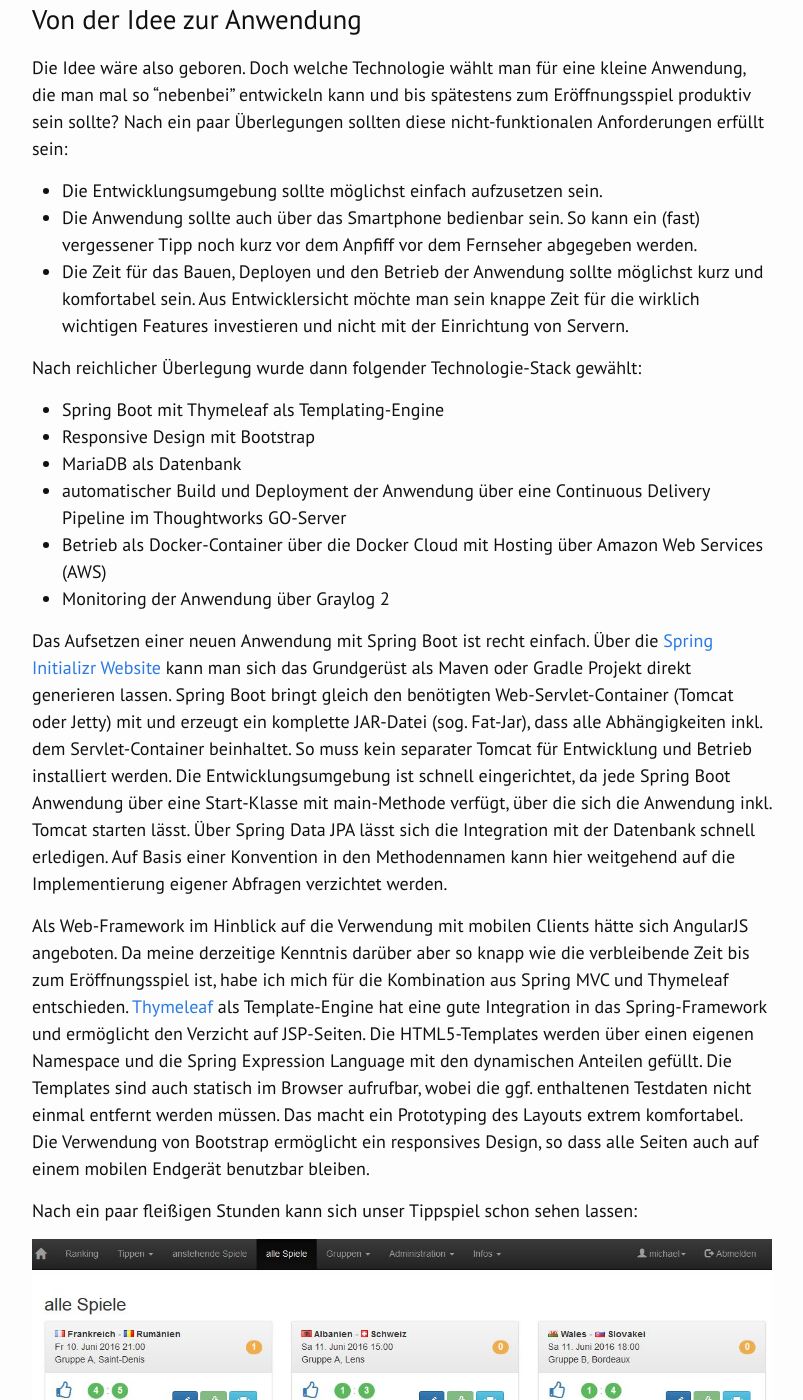
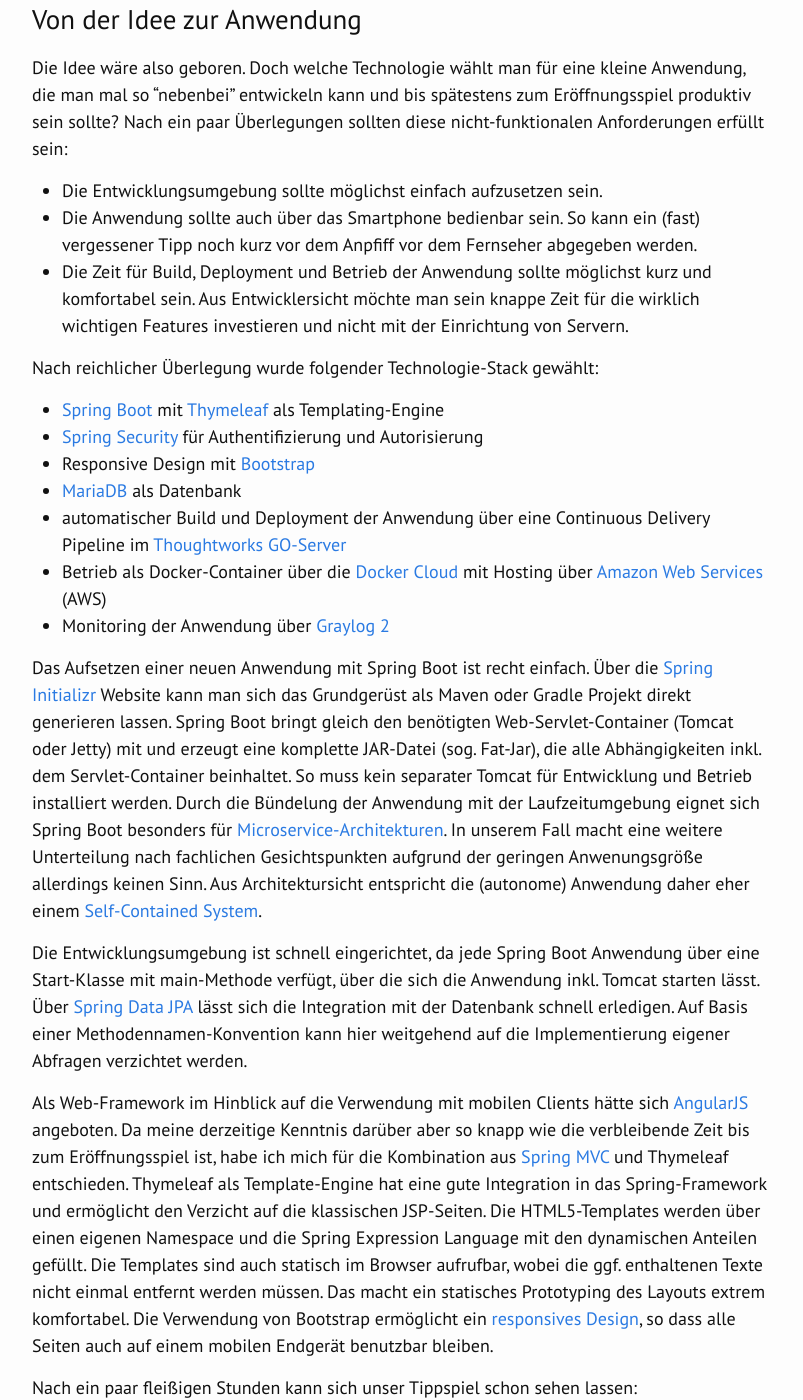
Before and after one commit to opitzconsulting/opitzconsulting.github.io, a Jekyll site: the page built from _posts/2016-05-30-fredbet-cloud.md, in a window 1280 px wide and 1400 px high, scrolled down 423 px. Shown: the whole window, without its empty margins (238-1041 px from the left). Built offline with Jekyll 4.4.1, drawn with Linux system fonts in a browser that asks for light colours; nearby versions of some CDN libraries; some of the changed text lies outside the part shown.

Commit message:
update article

```diff
--- a/_posts/2016-05-30-fredbet-cloud.md
+++ b/_posts/2016-05-30-fredbet-cloud.md
@@ -22,20 +22,23 @@ Die Idee wäre also geboren. Doch welche Technologie wählt man für eine kleine
 
 - Die Entwicklungsumgebung sollte möglichst einfach aufzusetzen sein.
 - Die Anwendung sollte auch über das Smartphone bedienbar sein. So kann ein (fast) vergessener Tipp noch kurz vor dem Anpfiff vor dem Fernseher abgegeben werden.
-- Die Zeit für das Bauen, Deployen und den Betrieb der Anwendung sollte möglichst kurz und komfortabel sein. Aus Entwicklersicht möchte man sein knappe Zeit für die wirklich wichtigen Features investieren und nicht mit der Einrichtung von Servern.
+- Die Zeit für Build, Deployment und Betrieb der Anwendung sollte möglichst kurz und komfortabel sein. Aus Entwicklersicht möchte man sein knappe Zeit für die wirklich wichtigen Features investieren und nicht mit der Einrichtung von Servern.
 
-Nach reichlicher Überlegung wurde dann folgender Technologie-Stack gewählt:
+Nach reichlicher Überlegung wurde folgender Technologie-Stack gewählt:
 
-- Spring Boot mit Thymeleaf als Templating-Engine
-- Responsive Design mit Bootstrap
-- MariaDB als Datenbank
-- automatischer Build und Deployment der Anwendung über eine Continuous Delivery Pipeline im Thoughtworks GO-Server
-- Betrieb als Docker-Container über die Docker Cloud mit Hosting über Amazon Web Services (AWS)
-- Monitoring der Anwendung über Graylog 2
+- [Spring Boot](http://projects.spring.io/spring-boot/) mit [Thymeleaf](http://www.thymeleaf.org/) als Templating-Engine
+- [Spring Security](http://projects.spring.io/spring-security/) für Authentifizierung und Autorisierung
+- Responsive Design mit [Bootstrap](http://getbootstrap.com/)
+- [MariaDB](https://mariadb.org/) als Datenbank
+- automatischer Build und Deployment der Anwendung über eine Continuous Delivery Pipeline im [Thoughtworks GO-Server](https://www.thoughtworks.com/go/)
+- Betrieb als Docker-Container über die [Docker Cloud](https://www.docker.com/products/docker-cloud) mit Hosting über [Amazon Web Services](https://aws.amazon.com/de/) (AWS)
+- Monitoring der Anwendung über [Graylog 2](https://www.graylog.org/)
 
-Das Aufsetzen einer neuen Anwendung mit Spring Boot ist recht einfach. Über die [Spring Initializr Website](http://start.spring.io) kann man sich das Grundgerüst als Maven oder Gradle Projekt direkt generieren lassen. Spring Boot bringt gleich den benötigten Web-Servlet-Container (Tomcat oder Jetty) mit und erzeugt ein komplette JAR-Datei (sog. Fat-Jar), dass alle Abhängigkeiten inkl. dem Servlet-Container beinhaltet. So muss kein separater Tomcat für Entwicklung und Betrieb installiert werden. Die Entwicklungsumgebung ist schnell eingerichtet, da jede Spring Boot Anwendung über eine Start-Klasse mit main-Methode verfügt, über die sich die Anwendung inkl. Tomcat starten lässt. Über Spring Data JPA lässt sich die Integration mit der Datenbank schnell erledigen. Auf Basis einer Konvention in den Methodennamen kann hier weitgehend auf die Implementierung eigener Abfragen verzichtet werden.
+Das Aufsetzen einer neuen Anwendung mit Spring Boot ist recht einfach. Über die [Spring Initializr](http://start.spring.io) Website kann man sich das Grundgerüst als Maven oder Gradle Projekt direkt generieren lassen. Spring Boot bringt gleich den benötigten Web-Servlet-Container (Tomcat oder Jetty) mit und erzeugt eine komplette JAR-Datei (sog. Fat-Jar), die alle Abhängigkeiten inkl. dem Servlet-Container beinhaltet. So muss kein separater Tomcat für Entwicklung und Betrieb installiert werden. Durch die Bündelung der Anwendung mit der Laufzeitumgebung eignet sich Spring Boot besonders für [Microservice-Architekturen](https://de.wikipedia.org/wiki/Microservices). In unserem Fall macht eine weitere Unterteilung nach fachlichen Gesichtspunkten aufgrund der geringen Anwenungsgröße allerdings keinen Sinn. Aus Architektursicht entspricht die (autonome) Anwendung daher eher einem [Self-Contained System](http://scs-architecture.org).
 
-Als Web-Framework im Hinblick auf die Verwendung mit mobilen Clients hätte sich AngularJS angeboten. Da meine derzeitige Kenntnis darüber aber so knapp wie die verbleibende Zeit bis zum Eröffnungsspiel ist, habe ich mich für die Kombination aus Spring MVC und Thymeleaf entschieden. [Thymeleaf](http://www.thymeleaf.org) als Template-Engine hat eine gute Integration in das Spring-Framework und ermöglicht den Verzicht auf JSP-Seiten. Die HTML5-Templates werden über einen eigenen Namespace und die Spring Expression Language mit den dynamischen Anteilen gefüllt. Die Templates sind auch statisch im Browser aufrufbar, wobei die ggf. enthaltenen Testdaten nicht einmal entfernt werden müssen. Das macht ein Prototyping des Layouts extrem komfortabel. Die Verwendung von Bootstrap ermöglicht ein responsives Design, so dass alle Seiten auch auf einem mobilen Endgerät benutzbar bleiben.
+Die Entwicklungsumgebung ist schnell eingerichtet, da jede Spring Boot Anwendung über eine Start-Klasse mit main-Methode verfügt, über die sich die Anwendung inkl. Tomcat starten lässt. Über [Spring Data JPA](http://projects.spring.io/spring-data-jpa/) lässt sich die Integration mit der Datenbank schnell erledigen. Auf Basis einer Methodennamen-Konvention kann hier weitgehend auf die Implementierung eigener Abfragen verzichtet werden.
+
+Als Web-Framework im Hinblick auf die Verwendung mit mobilen Clients hätte sich [AngularJS](https://angularjs.org/) angeboten. Da meine derzeitige Kenntnis darüber aber so knapp wie die verbleibende Zeit bis zum Eröffnungsspiel ist, habe ich mich für die Kombination aus [Spring MVC](http://docs.spring.io/autorepo/docs/spring/current/spring-framework-reference/html/mvc.html) und Thymeleaf entschieden. Thymeleaf als Template-Engine hat eine gute Integration in das Spring-Framework und ermöglicht den Verzicht auf die klassischen JSP-Seiten. Die HTML5-Templates werden über einen eigenen Namespace und die Spring Expression Language mit den dynamischen Anteilen gefüllt. Die Templates sind auch statisch im Browser aufrufbar, wobei die ggf. enthaltenen Texte nicht einmal entfernt werden müssen. Das macht ein statisches Prototyping des Layouts extrem komfortabel. Die Verwendung von Bootstrap ermöglicht ein [responsives Design](https://de.wikipedia.org/wiki/Responsive_Webdesign), so dass alle Seiten auch auf einem mobilen Endgerät benutzbar bleiben.
 
 Nach ein paar fleißigen Stunden kann sich unser Tippspiel schon sehen lassen:
 
@@ -43,34 +46,36 @@ Nach ein paar fleißigen Stunden kann sich unser Tippspiel schon sehen lassen:
 
 #Einrichtung einer Deployment Pipeline#
 
-Nachdem das Tippspiel einen vorzeigbaren Stand erreicht hat, soll es auch Freunden und Kollegen möglich sein die Anwendung zu testen. Da diese Situation nach jeder Änderung wieder eintreten wird, soll dieser Prozess möglichst einfach wiederholbar sein. Das Zauberwort heißt „Continuous Delivery“ und führt letztendlich zu einer Automatisierung der einzelnen Schritte vom Build bis zum Deployment der Anwendung in Produktion.
+Nachdem das Tippspiel einen vorzeigbaren Stand erreicht hat, soll es auch Freunden und Kollegen möglich sein die Anwendung zu testen bzw. später auch zu nutzen. Da diese Situation nach jeder Änderung wieder eintreten wird, soll dieser Prozess möglichst einfach wiederholbar sein. Das Zauberwort heißt "[Continuous Delivery](https://continuousdelivery.com/)" und führt letztendlich zu einer Automatisierung der einzelnen Schritte vom Build bis zum Deployment der Anwendung in Produktion.
 
 Die Entscheidung für diese Aufgabe fiel auf den Continuous Delivery Server Go von Thoughtworks. Die Automatisierungsschritte werden dafür in einer sog. Deployment Pipeline zusammengefasst.
 
 ![GO Stages](/img/posts/2016-05-30/go_stages.jpg)
 
-In der Commit-Stage werden die Sourcen kompiliert und die Unit- und Integrationstests ausgeführt. Anschließend werden in der Acceptance-Test-Stage die Akzeptanztests ausgeführt. Weitere Stages, z.B. für Performance- und Lasttests, könnten optional hinzugefügt werden. In der Release-Stage wird dann die Anwendung unter einer einheitlichen Versionsnummer in der Versionsverwaltung getaggt und in einen Docker-Container verpackt. Der Docker-Container wird anschließend in eine private Docker-Registry aus der Docker Cloud hochgeladen. In der letzten Stage (Deploy-Stage) wird die Anwendung in der Docker-Cloud auf Basis des hochgeladenen Containers neu deployt.
+In der Commit-Stage werden die Sourcen kompiliert und die Unit- und Integrationstests ausgeführt. Anschließend werden in der Acceptance-Test-Stage die Akzeptanztests ausgeführt. Weitere Stages, z.B. für Performance- und Lasttests, könnten optional hinzugefügt werden. In der Release-Stage wird dann die Anwendung unter einer einheitlichen Versionsnummer in der Versionsverwaltung getaggt und in einen Docker-Container verpackt. Der Docker-Container wird anschließend auf [Docker Hub](https://hub.docker.com/r/hamsterhase/fredbet/) hochgeladen. In der letzten Stage (Deploy-Stage) wird die Anwendung in der Docker-Cloud auf Basis des hochgeladenen Containers neu deployt. Das Deployment kann mit Hilfe der Docker-Cloud-CLI recht einfach automatisiert werden:
 
-Die ersten beiden Stages werden automatisch nach einem Commit in die Versionsverwaltung ausgelöst. Die Release- und Deploy-Stages werden manuell getriggert, um den Zeitpunkt eines Releases bzw. eines Deployments selbst festzulegen. Für ein Continuous Deployment könnte man aber auch die manuellen durch automatische Trigger ersetzen.
+	docker-cloud service redeploy SERVICENAME.STACKNAME.USER_ID.svc.dockerapp.io
 
-Wer keinen eigenen CD-Server betreiben möchte kann auch auf eine gehostete Alternative setzen. Beispielsweise wird auch bei CircleCI der Build von Docker-Container unterstützt.
+Die ersten beiden Stages werden automatisch nach einem Commit in die Versionsverwaltung ausgelöst. Die Release- und Deploy-Stages werden manuell getriggert, um den Zeitpunkt eines Releases bzw. eines Deployments selbst festzulegen. Für ein Continuous Deployment könnte man aber auch die manuellen durch automatische Trigger ersetzen. In dem Fall führt dann jeder Commit (bzw. Git-Push) zu einem Deployment der Anwendung.
+
+Wer keinen eigenen CD-Server betreiben möchte, kann auch auf eine gehostete Alternative setzen. Ein Beispiel dafür wäre z.B. [CircleCI](https://circleci.com/), dass ebenfalls das Erstellen von Docker-Containern unterstützt.
 
 # Betrieb in der Docker Cloud und Amazon Web Services (AWS) #
 
-In Zeiten von Continuous Delivery, DevOps und Cloud Computing ist es einfacher den je eine Anwendung zu betreiben. Die Angebote für Platform as a Service (PaaS) Dienstleistungen sind mittlerweile recht umfangreich und vielfältig geworden. Aus Entwicklersicht ist es dabei besonders komfortabel auf eine bestehende Cloud-Infrastruktur zurückgreifen zu können. Die Installation der Anwendung in einem vereinheitlichten Format in Form eines Docker-Containers inklusive der Laufzeitumgebung macht die Inbetriebnahme noch einfacher und weniger fehleranfällig, als in einem proprietären Format, wie z.B. WAR oder EAR-Dateien.
+In Zeiten von Continuous Delivery, DevOps und Cloud Computing ist es einfacher den je eine Anwendung zu betreiben. Die Angebote für Platform as a Service (PaaS) Dienstleistungen sind mittlerweile recht umfangreich und vielfältig geworden. Aus Entwicklersicht ist es dabei besonders komfortabel auf eine bestehende Cloud-Infrastruktur zurückgreifen zu können. Die Installation der Anwendung in einem einheitlichen Format in Form eines Docker-Containers inklusive der Laufzeitumgebung macht die Inbetriebnahme noch einfacher und weniger fehleranfällig, als in einem proprietären Format, wie z.B. WAR oder EAR-Dateien.
 
-Das Hosting der Docker-Container wird in der Docker Cloud über sog. Cloud Provider vorgenommen. Die Administration der Container erfolgt damit ausschließlich in der Docker Cloud und das Hosting der Container über einen Cloud Provider, wie z.B. Amazon Web Services, DigitalOcean oder Microsoft Azure. Die angemieteten Server werden als Nodes in der Docker Cloud hinzugefügt. Ein Cloud Provider muss allerdings zuvor mit Hilfe eines Access-Keys in den Einstellungen freigeschaltet werden.
+Das Hosting der Docker-Container wird in der Docker Cloud über sog. Cloud Provider vorgenommen. Die Administration bzw. Orchestrierung der Container erfolgt damit ausschließlich in der Docker Cloud und das Hosting der Container über einen Cloud Provider, wie z.B. [Amazon Web Services](https://aws.amazon.com/de/), [DigitalOcean](https://www.digitalocean.com/) oder [Microsoft Azure](https://azure.microsoft.com/de-de/). Die angemieteten Server werden als Nodes in der Docker Cloud hinzugefügt. Ein Cloud Provider muss allerdings zuvor mit Hilfe eines Access-Keys und entsprechenden Policies in den Einstellungen von AWS freigeschaltet werden.
 
 ![Erzeugung eines neuen Cluster-Nodes in Docker Cloud](/img/posts/2016-05-30/create_node.jpg)
 
-Die Konfiguration der verwendeten Container wird über ein sog. Stack-File erledigt. Die in Yaml-Format gepflegte Datei entspricht dabei weittestgehend der Syntax von Docker Compose.
+Die Konfiguration der verwendeten Container wird über ein sog. Stack-File vorgenommen. Die in Yaml-Format gepflegte Datei entspricht dabei weitestgehend der Syntax von Docker Compose.
 
 Hier ein Beispiel für ein Stack-File mit MariaDB und Graylog-Server:
 
 {% highlight yaml %}
 
     fredbet:
-      image: 'username/fredbet:latest'
+      image: 'hamsterhase/fredbet:latest'
       environment:
         - JDBC_PASSWORD=password
         - 'JDBC_URL=jdbc:mariadb://mariadb:3306/fredbetdb'
@@ -125,7 +129,7 @@ Das Tippspiel ist nun öffentlich erreichbar. Die Endpoint-URL ist allerdings no
 
 	http://STACKNAME.SERVICENAME.USER_ID.svc.dockerapp.io
 
-Abhilfe schafft hier die Registrierung einer eigenen Domain. Das geht über den Amazon Route 53 Service besonders komfortabel. Die Beantragung, Einrichtung und Abrechnung erfolgt dann über das Amazon-Konto. Mit einem DNS-Eintrag kann dann von dem registrierten Domain-Namen auf die Docker-Cloud-Url weitergeleitet werden.
+Abhilfe schafft hier die Registrierung einer eigenen Domain. Das geht z.B. über den [Amazon Route 53-Service](https://aws.amazon.com/de/route53/) besonders komfortabel. Die Beantragung, Einrichtung und Abrechnung erfolgt dann über das Amazon-Konto. Mit einem DNS-Eintrag kann dann von dem registrierten Domain-Namen auf die Docker-Cloud-URL weitergeleitet werden.
 
 # Monitoring mit Graylog 2 #
 
@@ -133,32 +137,30 @@ In der Docker Cloud steht bereits ein rudimentäres Monitoring bereit. Das besch
 
 ![Log-Konsole des Service in Docker Cloud](/img/posts/2016-05-30/log_console.jpg)
 
-Für den Betrieb eines Containers kann das noch ausreichend sein. Allerdings kommt man meist nicht nur mit einem Container aus und man braucht schnell eine übergreifende Lösung, die unterschiedliche Log-Informationen aus unterschiedlichen Quellen unter einer Oberfläche zusammenfasst. Die hier verwendete Open Source Lösung heißt Graylog 2.
+Für den Betrieb eines einzelnen Containers kann das noch ausreichend sein. Allerdings kommt man meist nicht nur mit einem Container aus und man braucht schnell eine übergreifende Lösung, die unterschiedliche Log-Informationen aus unterschiedlichen Quellen unter einer Oberfläche zusammenfasst. Die hier verwendete Open Source Lösung heißt Graylog 2.
 
-Graylog 2 besteht wiederum aus dem Graylog-Server, Elasticsearch für die Indexierung von Log-Meldungen und einer Mongo-Datenbank für die Konfigurationseinstellungen. Die einfachste Lösung ist die Verwendung des fertigen Docker-Containers, den es als "All-In-One" Lösung gibt (siehe Stack-File oben).
+Graylog 2 besteht wiederum aus dem Graylog-Server, [Elasticsearch](https://www.elastic.co/de/products/elasticsearch) für die Indexierung von Log-Meldungen und einer [Mongo](https://www.mongodb.com)-Datenbank für die Konfigurationseinstellungen. Die einfachste Lösung ist die Verwendung des fertigen Docker-Containers, den es als "All-In-One" Lösung gibt (siehe Stack-File oben).
 
-Die Konfiguration für das Senden der Log-Informationen an Graylog kann auf zwei unterschiedliche Arten erfolgen: Entweder man verwendet den nativen Log-Driver in Docker (GELF-Driver) oder die Log-Meldungen werden direkt aus der Anwendung z.B. mittels Log4J 2 versendet. Der erste Ansatz hat den Vorteil, dass alle Container-Meldungen an Graylog gesendet werden können (siehe [Centralized Docker Container Logging With Native Graylog Integration](https://www.graylog.org/blog/28-centralized-docker-container-logging-with-native-graylog-integration)). Mit dem zweiten Ansatz verlagert man die Konfiguration auf die Anwendung und ermöglicht damit ein feingranulares Log-Verhalten.
+Die Konfiguration für das Senden der Log-Informationen an Graylog kann auf zwei unterschiedliche Arten erfolgen: Entweder man verwendet den nativen Log-Driver in Docker (GELF-Driver) oder die Log-Meldungen werden direkt aus der Anwendung z.B. mittels [Log4J 2](http://logging.apache.org/log4j/2.x/) versendet. Der erste Ansatz hat den Vorteil, dass alle Container-Meldungen an Graylog gesendet werden können (siehe auch [Centralized Docker Container Logging With Native Graylog Integration](https://www.graylog.org/blog/28-centralized-docker-container-logging-with-native-graylog-integration)). Mit dem zweiten Ansatz verlagert man die Konfiguration auf die Anwendung und ermöglicht damit ein feingranulares Log-Verhalten.
 
-Für unser Tippspiel wurde der zweite Ansatz gewählt. Die Log4J 2 Konfiguration ist dabei recht einfach:
+Das GELF-Format ([Graylog Extended Log Format](http://docs.graylog.org/en/2.0/pages/gelf.html)) ist ein einheitliches Log-Format, um Log-Informationen standardisiert durchsuchbar und auswertbar zu machen.
+
+Für unser Tippspiel wurde der zweite Ansatz gewählt. Die Log4J2-Konfiguration ist dabei recht einfach:
 
 {% highlight xml %}
+  <?xml version="1.0" encoding="UTF-8"?>
+  <configuration status="warn" packages="org.graylog2.log4j2">
+    <appenders>
+     <GELF name="gelfAppender" server="graylog" port="12201" protocol="UDP"/>
+    </appenders>
 
-	<?xml version="1.0" encoding="UTF-8"?>
-	<!-- With status you can configure the log level for log4j internal logs -->
-	<configuration status="warn" packages="org.graylog2.log4j2">
-	  <appenders>
-	   <GELF name="gelfAppender" server="graylog" port="12202" protocol="UDP"/>
-	  </appenders>
-
-	  <loggers>
-	    <logger name="de.fred4jupiter.fredbet" level="DEBUG" />
-
-	    <root level="INFO">
-	      <appender-ref ref="gelfAppender" />
-	    </root>
-	  </loggers>
-	</configuration>
-
+    <loggers>
+      <logger name="de.fred4jupiter.fredbet" level="DEBUG" />
+      <root level="INFO">
+        <appender-ref ref="gelfAppender" />
+      </root>
+    </loggers>
+  </configuration>
 {% endhighlight %}
 
 Über den GELF-Appender werden die Log-Meldungen direkt an den Graylog-Server gesendet. Die sendende Anwendung wird dann in Graylog über einen neuen „Input“-Eintrag bekanntgegeben. Die unterschiedlichen Suchanfragen können letztendlich dann auch zu einem einfachen Dashboard zusammengefasst werden.
```
Also changed, not shown: other parts of _posts/2016-05-30-fredbet-cloud.md (+2 -3 lines).
